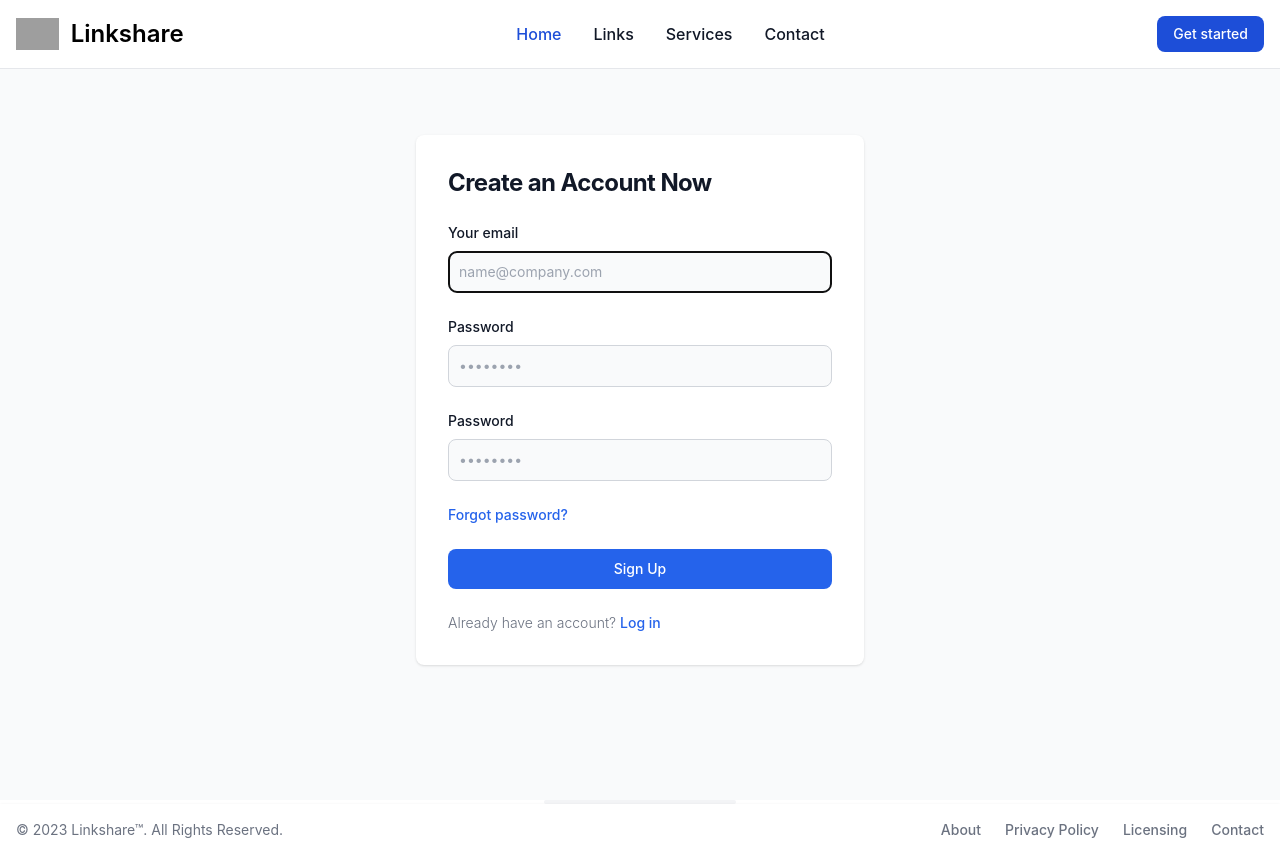
After one commit to kwargdevs/linkshare, a Django app: page /users/register/ in a window 1280 px wide. The commit adds this page. Run offline with Django 4.2, Linux system fonts and the light colour scheme; some libraries are stand-ins or nearby versions; grey boxes are pictures that could not be loaded.

Commit message:
Added user login and user signup functionality

```diff
--- a/jstools/package.json
+++ b/jstools/package.json
@@ -1,7 +1,6 @@
 {
   "name": "jstools",
   "version": "1.0.0",
-  "description": "",
   "main": "index.js",
   "scripts": {
     "build": "tailwind build ../static/css/tailwind.css -o ../static/css/style.css && cleancss -o ../static/css/style.min.css ../static/css/style.css"
@@ -13,5 +12,6 @@
     "autoprefixer": "^10.4.14",
     "clean-css-cli": "^5.6.2",
     "tailwindcss": "^3.3.2"
-  }
+  },
+  "description": ""
 }
--- a/linkshare/settings.py
+++ b/linkshare/settings.py
@@ -39,6 +39,9 @@ INSTALLED_APPS = [
     "django.contrib.staticfiles",
     # My Apps
     "links",
+    'users', # new
+    # Third Party Apps
+    'widget_tweaks', #new
 ]
 
 MIDDLEWARE = [
--- a/linkshare/urls.py
+++ b/linkshare/urls.py
@@ -21,6 +21,7 @@ from django.contrib.staticfiles.urls import staticfiles_urlpatterns # new
 urlpatterns = [
     path("admin/", admin.site.urls),
     path("", include("links.urls")),
+    path('users/', include('users.urls')), # new
 ]
 
 urlpatterns += staticfiles_urlpatterns() # new
--- a/static/css/style.css
+++ b/static/css/style.css
@@ -630,8 +622,16 @@ video {
   margin-right: -0.25rem;
 }
 
+.mb-2 {
+  margin-bottom: 0.5rem;
+}
+
 .mb-4 {
   margin-bottom: 1rem;
+}
+
+.mb-6 {
+  margin-bottom: 1.5rem;
 }
 
 .mb-8 {
@@ -880,13 +826,14 @@ video {
   border-color: rgb(229 231 235 / var(--tw-border-opacity));
 }
 
+.border-gray-300 {
+  --tw-border-opacity: 1;
+  border-color: rgb(209 213 219 / var(--tw-border-opacity));
+}
+
 .border-white {
   --tw-border-opacity: 1;
   border-color: rgb(255 255 255 / var(--tw-border-opacity));
-}
-
-.border-r-transparent {
-  border-right-color: transparent;
 }
 
 .bg-blue-700 {
@@ -909,6 +856,11 @@ video {
   background-color: rgb(55 65 81 / var(--tw-bg-opacity));
 }
 
+.bg-primary-600 {
+  --tw-bg-opacity: 1;
+  background-color: rgb(37 99 235 / var(--tw-bg-opacity));
+}
+
 .bg-white {
   --tw-bg-opacity: 1;
   background-color: rgb(255 255 255 / var(--tw-bg-opacity));
@@ -926,16 +878,20 @@ video {
   background-repeat: no-repeat;
 }
 
-.\!p-0 {
-  padding: 0px !important;
-}
-
 .p-2 {
   padding: 0.5rem;
 }
 
+.p-2\.5 {
+  padding: 0.625rem;
+}
+
 .p-4 {
   padding: 1rem;
+}
+
+.p-6 {
+  padding: 1.5rem;
 }
 
 .px-4 {
@@ -956,6 +912,11 @@ video {
 .py-2 {
   padding-top: 0.5rem;
   padding-bottom: 0.5rem;
+}
+
+.py-2\.5 {
+  padding-top: 0.625rem;
+  padding-bottom: 0.625rem;
 }
 
 .py-24 {
@@ -1030,6 +987,11 @@ video {
 .text-sm {
   font-size: 0.875rem;
   line-height: 1.25rem;
+}
+
+.text-xl {
+  font-size: 1.25rem;
+  line-height: 1.75rem;
 }
 
 .text-xs {
@@ -1069,6 +1031,10 @@ video {
   line-height: 1;
 }
 
+.leading-tight {
+  line-height: 1.25;
+}
+
 .tracking-tight {
   letter-spacing: -0.025em;
 }
@@ -1091,6 +1057,11 @@ video {
 .text-gray-900 {
   --tw-text-opacity: 1;
   color: rgb(17 24 39 / var(--tw-text-opacity));
+}
+
+.text-primary-600 {
+  --tw-text-opacity: 1;
+  color: rgb(37 99 235 / var(--tw-text-opacity));
 }
 
 .text-white {
@@ -1268,9 +1282,18 @@ video {
   --tw-ring-color: rgb(75 85 99 / var(--tw-ring-opacity));
 }
 
+:is(.dark .dark\:focus\:ring-primary-800:focus) {
+  --tw-ring-opacity: 1;
+  --tw-ring-color: rgb(30 64 175 / var(--tw-ring-opacity));
+}
+
 @media (min-width: 640px) {
   .sm\:mt-0 {
     margin-top: 0px;
+  }
+
+  .sm\:max-w-md {
+    max-width: 28rem;
   }
 
   .sm\:flex-row {
@@ -1293,6 +1316,10 @@ video {
     margin-bottom: calc(0px * var(--tw-space-y-reverse));
   }
 
+  .sm\:p-8 {
+    padding: 2rem;
+  }
+
   .sm\:px-16 {
     padding-left: 4rem;
     padding-right: 4rem;
@@ -1305,6 +1332,11 @@ video {
   .sm\:text-lg {
     font-size: 1.125rem;
     line-height: 1.75rem;
+  }
+
+  .sm\:text-sm {
+    font-size: 0.875rem;
+    line-height: 1.25rem;
   }
 }
 
@@ -1337,6 +1369,10 @@ video {
     display: none;
   }
 
+  .md\:h-screen {
+    height: 100vh;
+  }
+
   .md\:w-auto {
     width: auto;
   }
@@ -1359,6 +1395,12 @@ video {
     margin-left: calc(2rem * calc(1 - var(--tw-space-x-reverse)));
   }
 
+  .md\:space-y-6 > :not([hidden]) ~ :not([hidden]) {
+    --tw-space-y-reverse: 0;
+    margin-top: calc(1.5rem * calc(1 - var(--tw-space-y-reverse)));
+    margin-bottom: calc(1.5rem * var(--tw-space-y-reverse));
+  }
+
   .md\:border-0 {
     border-width: 0px;
   }
@@ -1374,6 +1416,11 @@ video {
 
   .md\:p-0 {
     padding: 0px;
+  }
+
+  .md\:text-2xl {
+    font-size: 1.5rem;
+    line-height: 2rem;
   }
 
   .md\:text-5xl {
@@ -1438,6 +1485,11 @@ video {
     padding-right: 1.5rem;
   }
 
+  .lg\:py-0 {
+    padding-top: 0px;
+    padding-bottom: 0px;
+  }
+
   .lg\:py-16 {
     padding-top: 4rem;
     padding-bottom: 4rem;
@@ -1458,3 +1510,9 @@ video {
     line-height: 1.75rem;
   }
 }
+
+@media (min-width: 1280px) {
+  .xl\:p-0 {
+    padding: 0px;
+  }
+}
--- a/templates/base.html
+++ b/templates/base.html
@@ -18,7 +18,7 @@
         <span class="self-center text-2xl font-semibold whitespace-nowrap dark:text-white">Linkshare</span>
     </a>
     <div class="flex md:order-2">
-        <button type="button" class="text-white bg-blue-700 hover:bg-blue-800 focus:ring-4 focus:outline-none focus:ring-blue-300 font-medium rounded-lg text-sm px-4 py-2 text-center mr-3 md:mr-0 dark:bg-blue-600 dark:hover:bg-blue-700 dark:focus:ring-blue-800">Get started</button>
+        <a href="{% url 'users:register' %}"  class="text-white bg-blue-700 hover:bg-blue-800 focus:ring-4 focus:outline-none focus:ring-blue-300 font-medium rounded-lg text-sm px-4 py-2 text-center mr-3 md:mr-0 dark:bg-blue-600 dark:hover:bg-blue-700 dark:focus:ring-blue-800">Get started</a>
         <button data-collapse-toggle="navbar-sticky" type="button" class="inline-flex items-center p-2 text-sm text-gray-500 rounded-lg md:hidden hover:bg-gray-100 focus:outline-none focus:ring-2 focus:ring-gray-200 dark:text-gray-400 dark:hover:bg-gray-700 dark:focus:ring-gray-600" aria-controls="navbar-sticky" aria-expanded="false">
           <span class="sr-only">Open main menu</span>
           <svg class="w-6 h-6" aria-hidden="true" fill="currentColor" viewBox="0 0 20 20" xmlns="http://www.w3.org/2000/svg"><path fill-rule="evenodd" d="M3 5a1 1 0 011-1h12a1 1 0 110 2H4a1 1 0 01-1-1zM3 10a1 1 0 011-1h12a1 1 0 110 2H4a1 1 0 01-1-1zM3 15a1 1 0 011-1h12a1 1 0 110 2H4a1 1 0 01-1-1z" clip-rule="evenodd"></path></svg>
--- /dev/null
+++ b/users/admin.py
@@ -0,0 +1,3 @@
+from django.contrib import admin
+
+# Register your models here.
--- /dev/null
+++ b/users/apps.py
@@ -0,0 +1,6 @@
+from django.apps import AppConfig
+
+
+class UsersConfig(AppConfig):
+    default_auto_field = 'django.db.models.BigAutoField'
+    name = 'users'
--- /dev/null
+++ b/users/models.py
@@ -0,0 +1,3 @@
+from django.db import models
+
+# Create your models here.
--- /dev/null
+++ b/users/templates/registration/register.html
@@ -0,0 +1,44 @@
+{% extends 'base.html' %}
+
+{% load widget_tweaks %}
+
+{% block content %}
+
+
+    <section class="bg-gray-50 dark:bg-gray-900">
+        <div class="flex flex-col items-center justify-center px-6 py-8 mx-auto md:h-screen lg:py-0">
+
+            <div class="w-full bg-white rounded-lg shadow dark:border md:mt-0 sm:max-w-md xl:p-0 dark:bg-gray-800 dark:border-gray-700">
+                <div class="p-6 space-y-4 md:space-y-6 sm:p-8">
+                    <h1 class="text-xl font-bold leading-tight tracking-tight text-gray-900 md:text-2xl dark:text-white">
+                        Create an Account Now
+                    </h1>
+                    <form class="space-y-4 md:space-y-6" method="POST" action="{% url 'users:register' %}">
+                        {% csrf_token %}
+                        <div>
+                            <label for="email" class="block mb-2 text-sm font-medium text-gray-900 dark:text-white">Your email</label>
+                            {% render_field form.username name="email" id="email" class+="bg-gray-50 border border-gray-300 text-gray-900 sm:text-sm rounded-lg focus:ring-primary-600 focus:border-primary-600 block w-full p-2.5 dark:bg-gray-700 dark:border-gray-600 dark:placeholder-gray-400 dark:text-white dark:focus:ring-blue-500 dark:focus:border-blue-500" placeholder="name@company.com" required="" %}
+                        </div>
+                        <div>
+                            <label for="password" class="block mb-2 text-sm font-medium text-gray-900 dark:text-white">Password</label>
+                            {% render_field form.password1 name="password1" id="password1" placeholder="••••••••" class="bg-gray-50 border border-gray-300 text-gray-900 sm:text-sm rounded-lg focus:ring-primary-600 focus:border-primary-600 block w-full p-2.5 dark:bg-gray-700 dark:border-gray-600 dark:placeholder-gray-400 dark:text-white dark:focus:ring-blue-500 dark:focus:border-blue-500" required="" %}
+                        </div>
+                        <div>
+                            <label for="password" class="block mb-2 text-sm font-medium text-gray-900 dark:text-white">Password</label>
+                            {% render_field form.password2 name="password2" id="password2" placeholder="••••••••" class="bg-gray-50 border border-gray-300 text-gray-900 sm:text-sm rounded-lg focus:ring-primary-600 focus:border-primary-600 block w-full p-2.5 dark:bg-gray-700 dark:border-gray-600 dark:placeholder-gray-400 dark:text-white dark:focus:ring-blue-500 dark:focus:border-blue-500" required="" %}
+                        </div>
+                        <div class="flex items-center justify-between">
+                            <a href="#" class="text-sm font-medium text-primary-600 hover:underline dark:text-primary-500">Forgot password?</a>
+                        </div>
+                        <input type="hidden" name="next" value="{% url 'links:index' %}" />
+                        <button type="submit" name="submit" class="w-full text-white bg-primary-600 hover:bg-primary-700 focus:ring-4 focus:outline-none focus:ring-primary-300 font-medium rounded-lg text-sm px-5 py-2.5 text-center dark:bg-primary-600 dark:hover:bg-primary-700 dark:focus:ring-primary-800">Sign Up</button>
+                        <p class="text-sm font-light text-gray-500 dark:text-gray-400">
+                            Already have an account? <a href="{% url 'users:login' %}" class="font-medium text-primary-600 hover:underline dark:text-primary-500">Log in</a>
+                        </p>
+                    </form>
+                </div>
+            </div>
+        </div>
+      </section>
+
+{% endblock content %}
--- /dev/null
+++ b/users/tests.py
@@ -0,0 +1,3 @@
+from django.test import TestCase
+
+# Create your tests here.
--- /dev/null
+++ b/users/urls.py
@@ -0,0 +1,9 @@
+from django.urls import path, include
+from . import views
+
+app_name = 'users'
+
+urlpatterns = [
+    path('', include('django.contrib.auth.urls')),
+    path('register/', views.register, name='register'), # new
+]
--- /dev/null
+++ b/users/views.py
@@ -0,0 +1,21 @@
+from django.shortcuts import render
+from django.contrib.auth import login
+from django.contrib.auth.forms import UserCreationForm
+
+
+# Create your views here.
+
+def register(request):
+    if request.method != "POST":
+        form = UserCreationForm()
+
+    else:
+        form = UserCreationForm(data=request.POST)
+
+        if form.is_valid():
+            new_user = form.save()
+
+            login(request, new_user)
+
+    context = {'form': form}
+    return render(request, 'registration/register.html', context)
```
Also changed, not shown: other parts of static/css/style.css (+56 -79 lines), users/templates/registration/login.html (added, +45 -0 lines), static/css/style.min.css, users/__init__.py (added), users/migrations/__init__.py (added).
